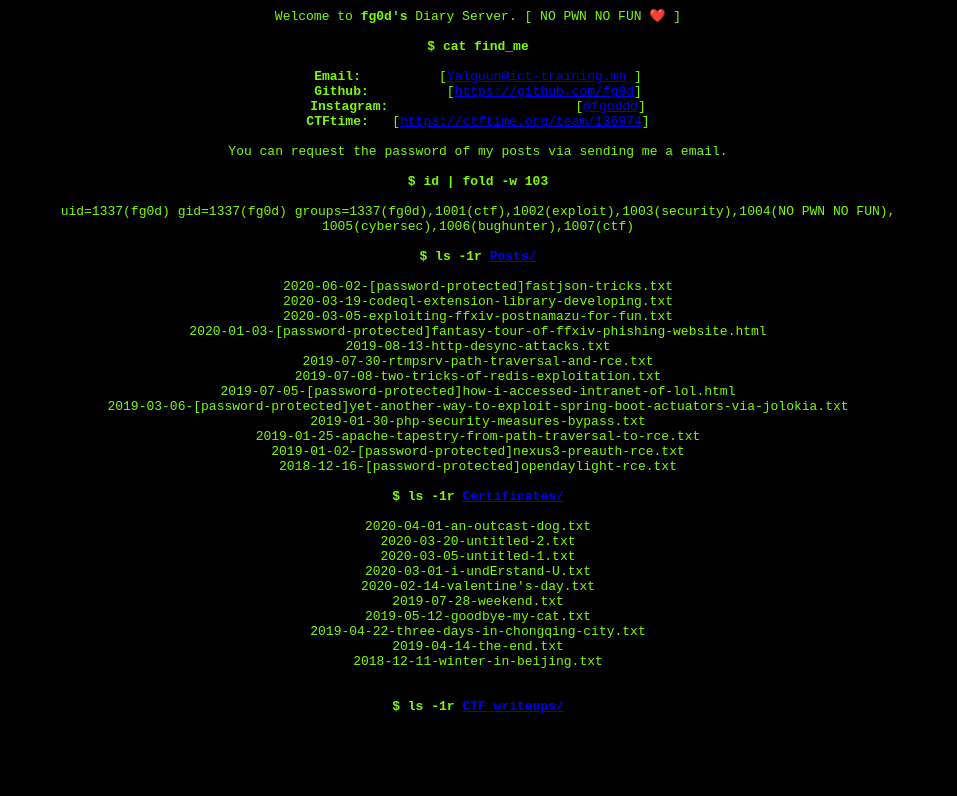
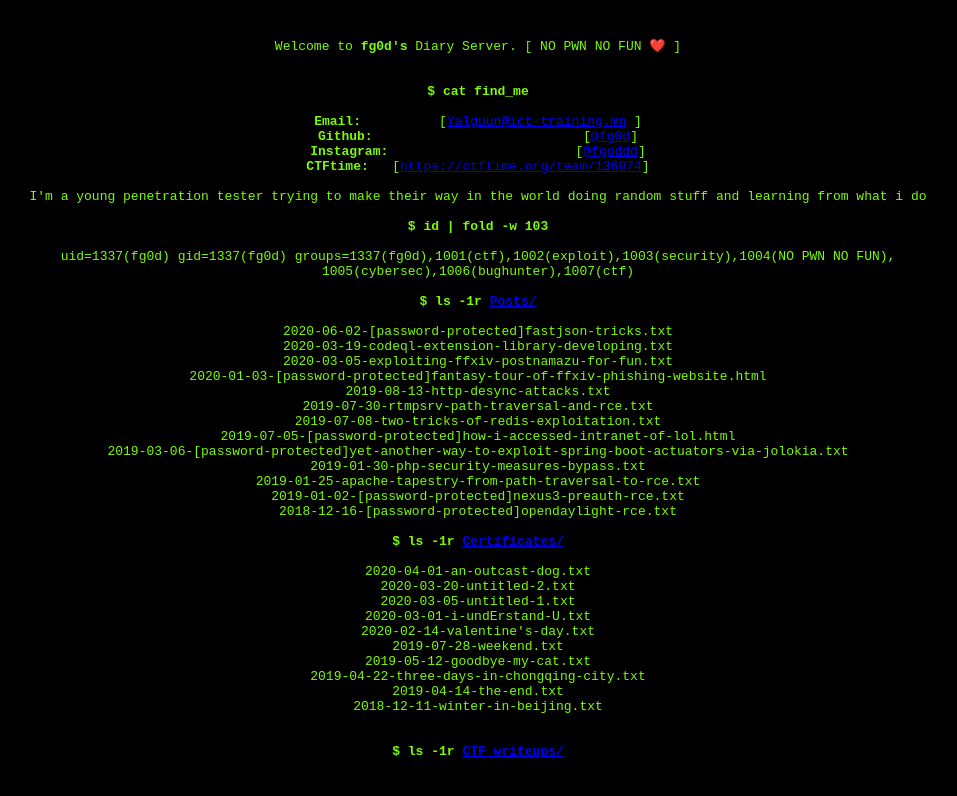
Before and after one commit to Munkhorgl/fg0d.github.io, a plain HTML site: page index.html in a window 1280 px wide. Shown: the whole page, without its empty margins (162-1119 px from the left). Drawn offline with Linux system fonts and the light colour scheme.

Commit message:
Update index.html

```diff
--- a/index.html
+++ b/index.html
@@ -1,30 +1,30 @@
-<html>
-    <head>
-        <title>fg0d's Blog</title>
+<html><head><title>fg0d's Blog</title>
 
 <style>
-            a:visited {
-                color: blue;
-            }
-            body {
-                background: black;
-                color: #7cfc00;
+
+a:visited{color:blue;}
+body{
+	background:black;
+	color:#7CFC00;
 }
 </style>
 </head>
 <body>
 	<center>
 		<pre>
+
+
 <code>Welcome to <b>fg0d's</b> Diary Server. [ NO PWN NO FUN ❤️ ]
+
 
 <b>$ cat find_me</b>
 
 <b>Email:</b>  	[<a href="mailto:Yalguun@ict-training.mn">Yalguun@ict-training.mn</a> ]
-<b>Github:</b>  	 [<a href="https://github.com/fg0d" target=_blank>https://github.com/fg0d</a>]
+<b>Github:</b>  	 		  [<a href="https://github.com/fg0d" target=_blank>@fg0d</a>]
 <b>Instagram:</b>  			  [<a href="https://www.instagram.com/fgoddd/" target=_blank>@fgoddd</a>]
 <b>CTFtime:</b>   [<a href="https://ctftime.org/team/136074" target=_blank>https://ctftime.org/team/136074</a>]
 
-You can request the password of my posts via sending me a email.
+I'm a young penetration tester trying to make their way in the world doing random stuff and learning from what i do
 
 <b>$ id | fold -w 103</b>
 
```
Lines whose indentation alone changed are shown as unchanged.
